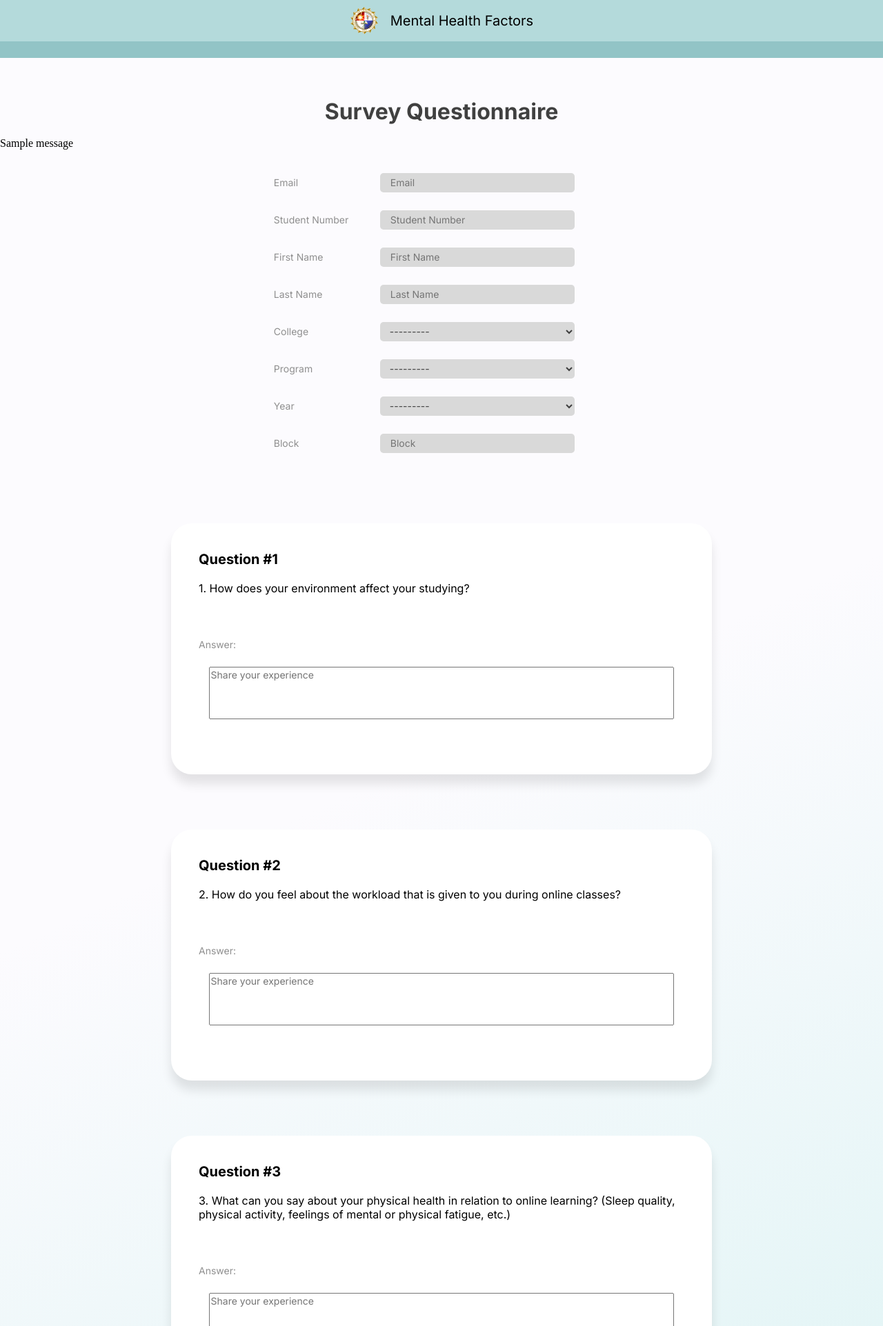
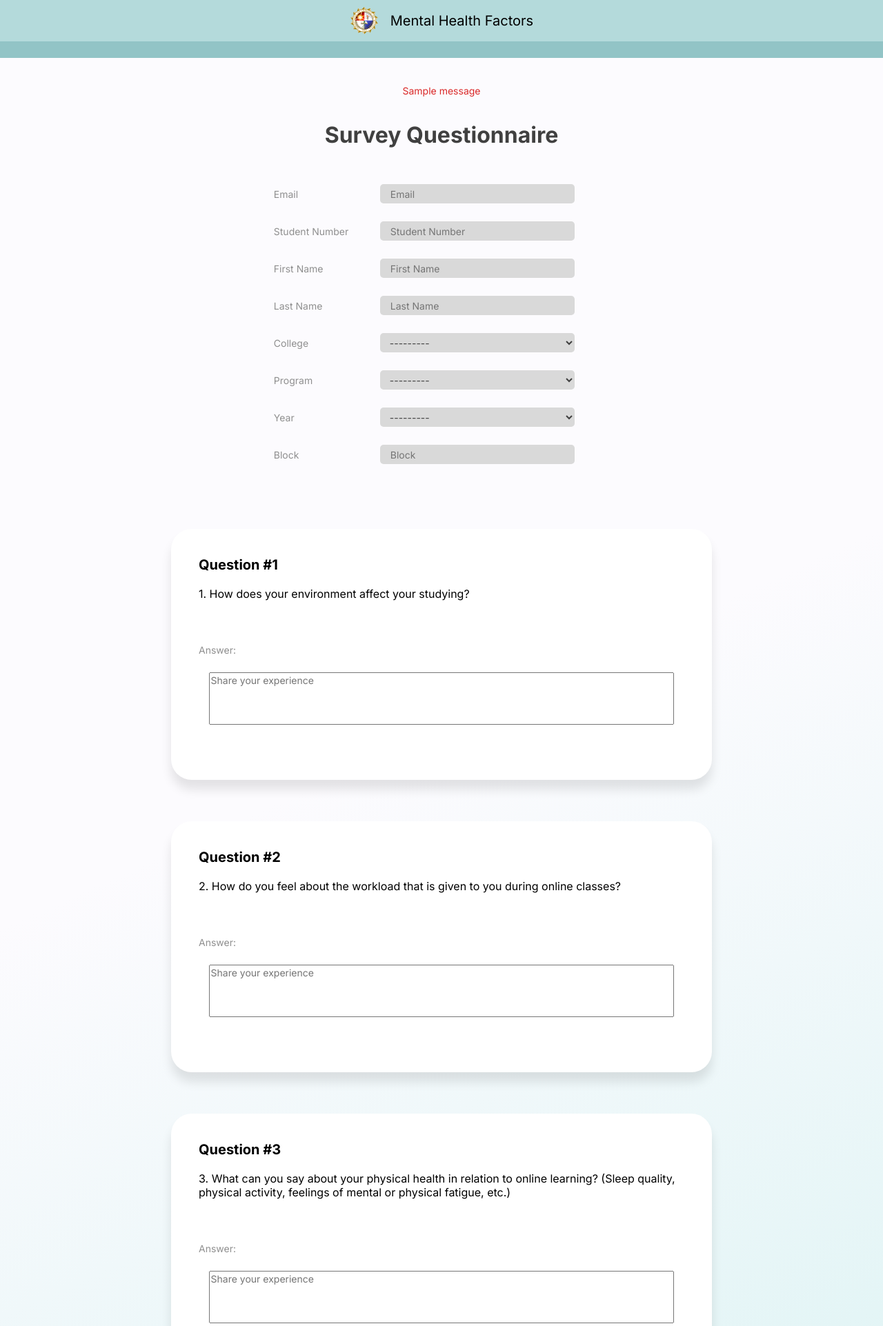
Before and after one commit to nglcaie/capstoneproject, a Django app: page /survey_question in a window 1280 px wide. Shown: the top 1923 px of the page at 69% size. Run offline with Django 4.2, Linux system fonts and the light colour scheme; data comes from the database, SQL or seed files in the repository; both versions use the stored data as it was after the commit; one stand-in notice (Sample message) is shown; some web fonts are replaced.

Commit message:
modified error message and wordcloud size

```diff
--- a/capswebsite/templates/student/survey_question.html
+++ b/capswebsite/templates/student/survey_question.html
@@ -16,7 +16,7 @@
         font-weight: 700;
         font-size: 2em;
         text-align: center;
-        margin-top: 1.8em;
+        margin-top: 1em;
 
         color: #404040;
     }
@@ -36,7 +36,9 @@
         max-width: 55%;
         height: auto;
         padding: 40px;
-        margin: 80px auto;
+        margin-left: auto;
+        margin-right: auto;
+        margin-bottom: 60px;
 
         background: #FFFFFF;
         box-shadow: 0px 14px 15px rgba(0, 0, 0, 0.1);
@@ -225,14 +227,31 @@
 
         color: #8F8F8F;;
     }
+
+    .min-10{
+        width: auto;
+        font-family: 'Inter';
+        font-style: normal;
+        font-weight: 400;
+        font-size: 14px;
+        display: flex;
+        place-items: center;
+        place-content: center;
+
+        color: #DA2929;
+    }
 </style>
 
 {% block content%}
 
+
+<br><br>
+{% for message in messages %}
+<label class="min-10">{{message}}</label>
+{% endfor %}
+
 <div class="title">Survey Questionnaire</div> <br>
-{% for message in messages %}
-{{message}}
-{% endfor %}
+
 <form method="post" id="personForm" data-cities-url="{% url 'ajax_load_slot' %}">
     {% csrf_token %}
 
@@ -297,7 +316,7 @@
 
 
 
-
+    <br><br><br><br>
     <!-- Question 1 -->
     <div class="qna">
         {{register.student}}
--- a/capswebsite/views.py
+++ b/capswebsite/views.py
@@ -196,7 +196,7 @@ def word_cloud_gen(raw_data):
     stop_words = stop_words.difference(sw_list)
     wordcloud = WordCloud(stopwords = stop_words, width=1600,height=800,background_color='white').generate((str(raw_data)))
     # create a figure
-    word_fig, ax = plt.subplots(1,1, figsize = (5,5), dpi=300)
+    word_fig, ax = plt.subplots(1,1, figsize = (5,3), dpi=300)
     # add interpolation = bilinear to smooth things out
     plt.imshow(wordcloud, interpolation='bilinear')
     # and remove the axis
@@ -263,7 +263,7 @@ def survey_question(request):
         param = 10
         if form.is_valid():
             if (int(change) < param) or (int(change2) < param) or (int(change3) < param) or (int(change4) < param) or (int(change5) < param):
-                messages.error(request, "The survey will only accept a minimum of 15 words per answer")
+                messages.error(request, "The survey will only accept a minimum of 10 words per answer")
                 context['register'] = form
             else:
                 form.save()
```
Also changed, not shown: db.sqlite3.
